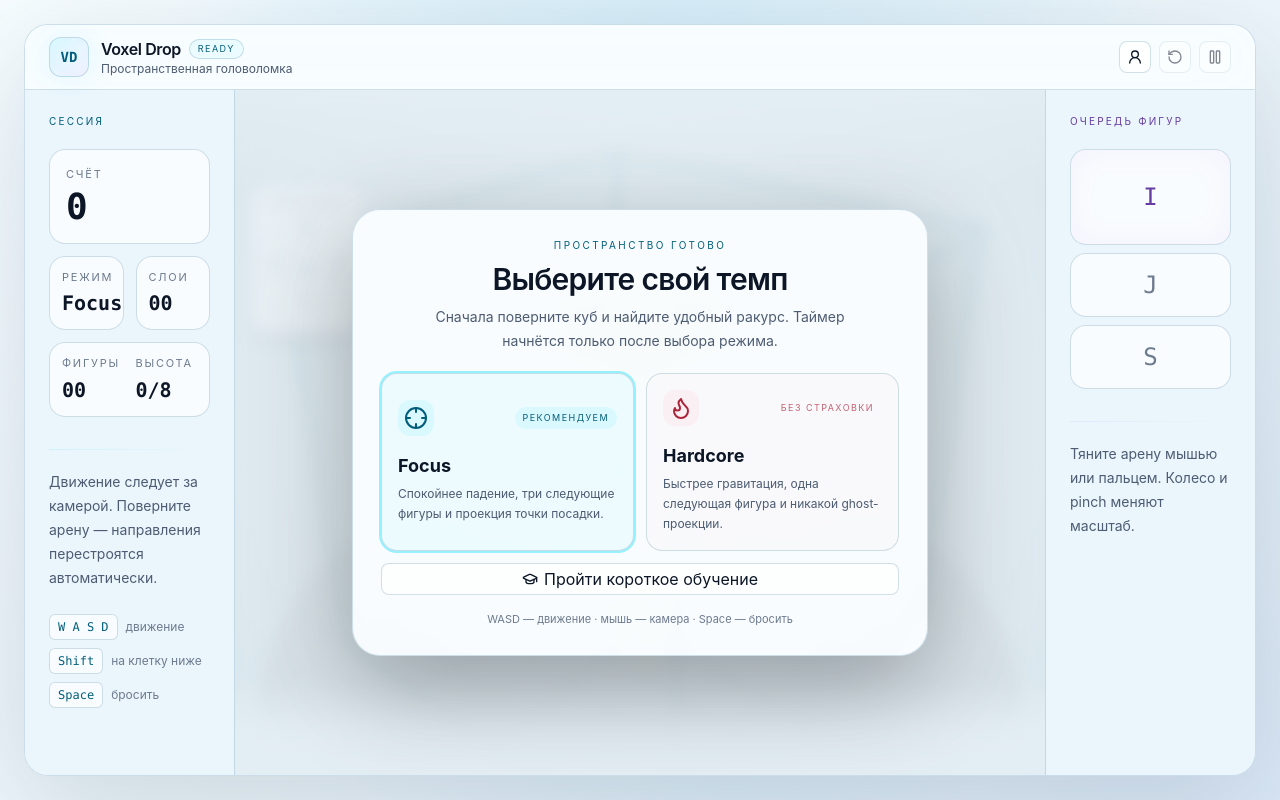
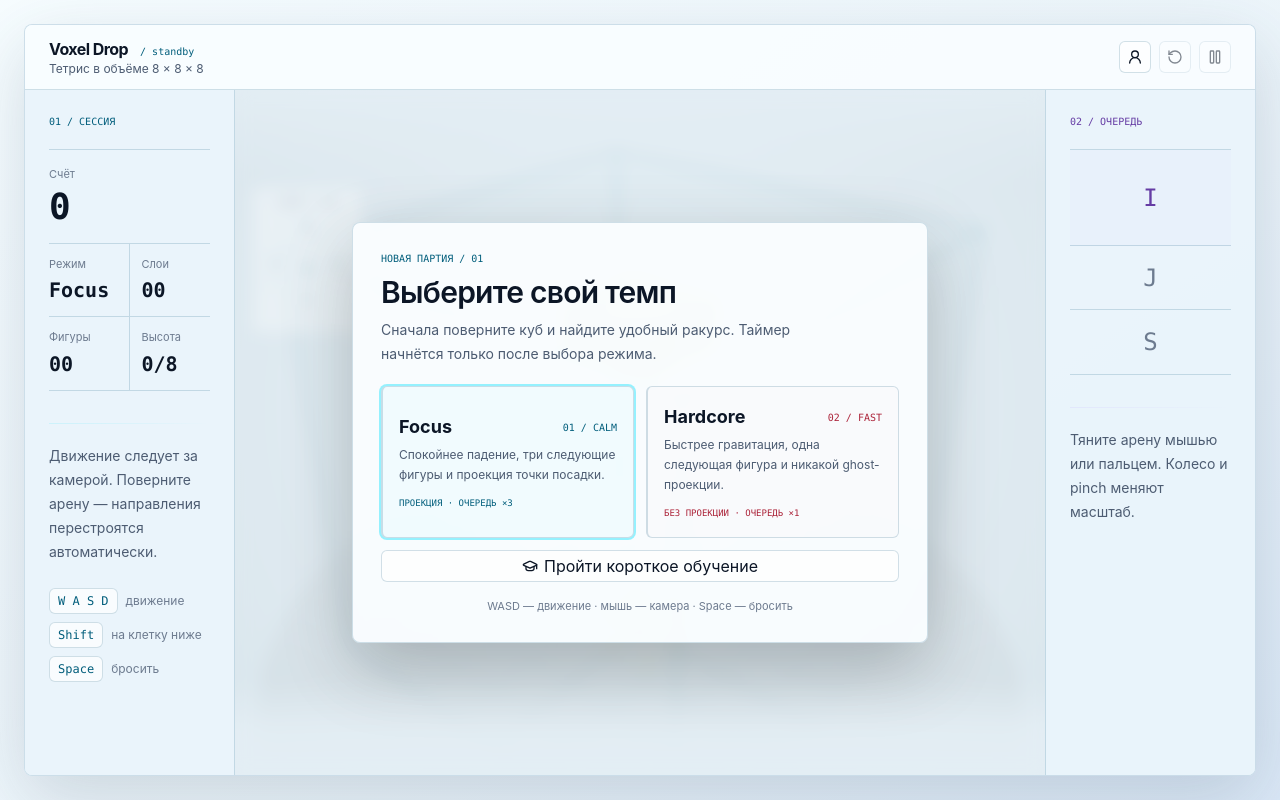
Before and after one commit to fsaidad/voxel-drop-3d, a Next.js app: page / in a window 1280 px wide. Built offline with nearby package versions, Linux system fonts and the light colour scheme.

Commit message:
style: give the game a distinct visual language

```diff
--- a/app/globals.css
+++ b/app/globals.css
@@ -43,7 +43,7 @@
   --accent-violet-text: oklch(0.46 0.16 298);
   --accent-rose-text: oklch(0.49 0.17 18);
   --shell-shadow: rgb(43 68 91 / 18%);
-  --radius: 0.85rem;
+  --radius: 0.5rem;
 }
 
 @media (prefers-color-scheme: dark) {
@@ -99,14 +99,12 @@ body {
 body {
   margin: 0;
   color: var(--foreground);
-  background:
-    radial-gradient(circle at 52% 38%, var(--page-glow), transparent 36rem),
-    linear-gradient(
-      145deg,
-      var(--page-start),
-      var(--background) 55%,
-      var(--page-end)
-    );
+  background: linear-gradient(
+    145deg,
+    var(--page-start),
+    var(--background) 55%,
+    var(--page-end)
+  );
   font-family:
     Inter,
     ui-sans-serif,
@@ -129,7 +127,7 @@ button {
 .game-shell {
   border-color: var(--border);
   background: var(--shell);
-  box-shadow: 0 30px 120px var(--shell-shadow);
+  box-shadow: 0 22px 70px var(--shell-shadow);
 }
 
 .game-header {
@@ -184,7 +182,7 @@ button {
 
 .game-modal::backdrop {
   background: var(--overlay);
-  backdrop-filter: blur(12px);
+  backdrop-filter: blur(6px);
 }
 
 .theme-muted {
--- a/src/shared/ui/button.tsx
+++ b/src/shared/ui/button.tsx
@@ -3,7 +3,7 @@ import { cva, type VariantProps } from 'class-variance-authority';
 import { cn } from '@/src/shared/lib';
 
 const buttonVariants = cva(
-  "group/button inline-flex shrink-0 items-center justify-center rounded-lg border border-transparent bg-clip-padding text-sm font-medium whitespace-nowrap transition-all outline-none select-none focus-visible:border-ring focus-visible:ring-3 focus-visible:ring-ring/50 active:not-aria-[haspopup]:translate-y-px disabled:pointer-events-none disabled:opacity-50 aria-invalid:border-destructive aria-invalid:ring-3 aria-invalid:ring-destructive/20 dark:aria-invalid:border-destructive/50 dark:aria-invalid:ring-destructive/40 [&_svg]:pointer-events-none [&_svg]:shrink-0 [&_svg:not([class*='size-'])]:size-4",
+  "group/button inline-flex shrink-0 items-center justify-center rounded-md border border-transparent bg-clip-padding text-sm font-medium whitespace-nowrap transition-all outline-none select-none focus-visible:border-ring focus-visible:ring-3 focus-visible:ring-ring/50 active:not-aria-[haspopup]:translate-y-px disabled:pointer-events-none disabled:opacity-50 aria-invalid:border-destructive aria-invalid:ring-3 aria-invalid:ring-destructive/20 dark:aria-invalid:border-destructive/50 dark:aria-invalid:ring-destructive/40 [&_svg]:pointer-events-none [&_svg]:shrink-0 [&_svg:not([class*='size-'])]:size-4",
   {
     variants: {
       variant: {
--- a/src/widgets/game-scene/ui/game-hud.tsx
+++ b/src/widgets/game-scene/ui/game-hud.tsx
@@ -32,22 +32,19 @@ export function GameHeader({
   const canPause =
     snapshot.status === 'running' || snapshot.status === 'paused';
   return (
-    <header className="game-header relative z-30 flex items-center justify-between border-b px-4 py-3 backdrop-blur-xl sm:px-6">
-      <div className="flex items-center gap-3">
-        <span className="theme-cyan grid h-10 w-10 place-items-center rounded-xl border border-cyan-300/30 bg-gradient-to-br from-cyan-300/20 to-violet-400/10 font-mono text-sm font-bold shadow-[0_0_28px_rgba(57,221,255,.12)]">
-          VD
-        </span>
+    <header className="game-header relative z-30 flex items-center justify-between border-b px-4 py-3 sm:px-6">
       <div>
-          <div className="flex items-center gap-2">
-            <h1 className="font-semibold tracking-tight">Voxel Drop</h1>
+        <div className="flex items-baseline gap-3">
+          <h1 className="text-base font-bold tracking-[-0.035em]">
+            Voxel Drop
+          </h1>
           <span
-              className={`hidden rounded-full border px-2 py-0.5 text-[9px] uppercase tracking-[.16em] sm:inline ${snapshot.mode === 'hardcore' ? 'theme-rose border-rose-300/20 bg-rose-300/8' : 'theme-cyan border-cyan-300/20 bg-cyan-300/8'}`}
+            className={`hidden font-mono text-[10px] sm:inline ${snapshot.mode === 'hardcore' ? 'theme-rose' : 'theme-cyan'}`}
           >
-              {snapshot.status === 'ready' ? 'Ready' : snapshot.mode}
+            / {snapshot.status === 'ready' ? 'standby' : snapshot.mode}
           </span>
         </div>
-          <p className="theme-muted text-xs">Пространственная головоломка</p>
-        </div>
+        <p className="theme-muted text-xs">Тетрис в объёме 8 × 8 × 8</p>
       </div>
       <div className="flex items-center gap-2">
         <div className="mr-1 hidden text-right sm:block lg:hidden">
@@ -100,36 +97,38 @@ export function SessionSidebar({
 }) {
   return (
     <aside className="game-sidebar hidden border-r p-6 lg:block">
-      <p className="theme-cyan text-[10px] uppercase tracking-[.22em]">
-        Сессия
-      </p>
-      <div className="game-stat mt-5 rounded-2xl border p-4">
+      <p className="theme-cyan font-mono text-[10px]">01 / СЕССИЯ</p>
+      <div className="mt-5 border-y py-4">
         <Metric
           label="Счёт"
           value={snapshot.score.toLocaleString('ru-RU')}
           large
         />
       </div>
-      <div className="mt-3 grid grid-cols-2 gap-3">
-        <div className="game-stat rounded-2xl border p-3">
+      <div className="grid grid-cols-2 border-b">
+        <div className="border-r py-3 pr-3">
           <Metric
             label="Режим"
             value={snapshot.mode === 'focus' ? 'Focus' : 'Hard'}
           />
         </div>
-        <div className="game-stat rounded-2xl border p-3">
+        <div className="py-3 pl-3">
           <Metric
             label="Слои"
             value={String(snapshot.layers).padStart(2, '0')}
           />
         </div>
       </div>
-      <div className="game-stat mt-3 grid grid-cols-2 gap-3 rounded-2xl border p-3">
+      <div className="grid grid-cols-2 border-b">
+        <div className="border-r py-3 pr-3">
           <Metric
             label="Фигуры"
             value={String(snapshot.pieces).padStart(2, '0')}
           />
+        </div>
+        <div className="py-3 pl-3">
           <Metric label="Высота" value={`${snapshot.height}/${BOARD_SIZE}`} />
+        </div>
       </div>
       <div className="mt-8 h-px bg-gradient-to-r from-cyan-300/20 to-transparent" />
       <p className="theme-muted mt-5 text-sm leading-6">
@@ -148,14 +147,12 @@ export function SessionSidebar({
 export function NextSidebar({ snapshot }: { readonly snapshot: GameSnapshot }) {
   return (
     <aside className="game-sidebar hidden border-l p-6 lg:block">
-      <p className="theme-violet text-[10px] uppercase tracking-[.22em]">
-        Очередь фигур
-      </p>
-      <div className="mt-5 grid gap-2">
+      <p className="theme-violet font-mono text-[10px]">02 / ОЧЕРЕДЬ</p>
+      <div className="mt-5 border-y">
         {snapshot.next.map((piece, index) => (
           <div
             key={`${piece}-${index}`}
-            className={`game-stat grid place-items-center rounded-2xl border font-mono text-2xl ${index === 0 ? 'theme-violet h-24 border-violet-300/20 bg-violet-300/[.06] shadow-[inset_0_0_32px_rgba(168,85,247,.06)]' : 'theme-subtle h-16'}`}
+            className={`grid place-items-center border-b font-mono text-2xl last:border-b-0 ${index === 0 ? 'theme-violet h-24 bg-violet-300/[.045]' : 'theme-subtle h-16'}`}
           >
             {piece}
           </div>
@@ -173,8 +170,8 @@ export function MobileHud({ snapshot }: { readonly snapshot: GameSnapshot }) {
   return (
     <div className="pointer-events-none absolute inset-x-4 top-4 flex items-start justify-between lg:hidden">
       <Metric label="Счёт" value={snapshot.score.toLocaleString('ru-RU')} />
-      <div className="game-glass theme-violet rounded-full border px-3 py-1.5 text-[9px] uppercase tracking-[.16em] backdrop-blur-md">
-        Следующая · <strong>{snapshot.next[0]}</strong>
+      <div className="game-glass theme-violet border px-3 py-1.5 font-mono text-[9px]">
+        NEXT / <strong>{snapshot.next[0]}</strong>
       </div>
       <Metric label="Слои" value={String(snapshot.layers).padStart(2, '0')} />
     </div>
@@ -187,12 +184,10 @@ export function DirectionCompass() {
   const left = { dx: -basis.right.dx, dz: -basis.right.dz };
   return (
     <div
-      className="game-glass pointer-events-none absolute left-3 top-24 z-10 w-28 rounded-2xl border p-2.5 text-center shadow-lg backdrop-blur-md sm:left-4"
+      className="game-glass pointer-events-none absolute left-3 top-24 z-10 w-28 rounded-md border p-2.5 text-center sm:left-4"
       aria-label="Направления движения относительно камеры"
     >
-      <p className="theme-subtle text-[8px] uppercase tracking-[.18em]">
-        Направления
-      </p>
+      <p className="theme-subtle font-mono text-[8px]">КАМЕРА / ХОД</p>
       <div className="mt-2 grid grid-cols-3 items-center gap-1 font-mono text-[9px]">
         <span />
         <CompassKey keyName="W" direction={axisLabel(basis.forward)} />
@@ -234,7 +229,7 @@ export function MobileControls({ status }: { readonly status: GameStatus }) {
   const pauseDisabled = status !== 'running' && status !== 'paused';
   return (
     <div className="absolute inset-x-3 bottom-3 z-20 grid grid-cols-[1fr_auto_1fr] items-end gap-2 sm:hidden">
-      <div className="game-glass grid grid-cols-3 gap-1 rounded-2xl border p-1.5 shadow-2xl backdrop-blur-xl">
+      <div className="game-glass grid grid-cols-3 gap-1 rounded-md border p-1.5">
         <span />
         <Control
           icon={<ArrowUp />}
@@ -264,7 +259,7 @@ export function MobileControls({ status }: { readonly status: GameStatus }) {
       </div>
       <div className="grid gap-1">
         <Button
-          className="h-11 rounded-xl px-3 shadow-[0_0_24px_rgba(57,221,255,.18)]"
+          className="h-11 rounded-md px-3"
           onClick={drop}
           disabled={actionDisabled}
         >
@@ -272,14 +267,14 @@ export function MobileControls({ status }: { readonly status: GameStatus }) {
         </Button>
         <Button
           variant="outline"
-          className="game-glass h-9 rounded-xl px-3 text-[11px] backdrop-blur-xl"
+          className="game-glass h-9 rounded-md px-3 text-[11px]"
           onClick={softDrop}
           disabled={actionDisabled}
         >
           <ChevronsDown /> Ниже
         </Button>
       </div>
-      <div className="game-glass grid grid-cols-2 gap-1 rounded-2xl border p-1.5 shadow-2xl backdrop-blur-xl">
+      <div className="game-glass grid grid-cols-2 gap-1 rounded-md border p-1.5">
         <AxisControl
           axis="X"
           direction={-1}
@@ -352,9 +347,7 @@ function Metric({
 }) {
   return (
     <div>
-      <span className="theme-subtle block text-[11px] uppercase tracking-[.16em]">
-        {label}
-      </span>
+      <span className="theme-subtle block text-[11px]">{label}</span>
       <strong
         className={`mt-1 block font-mono tabular-nums ${large ? 'text-4xl' : 'text-xl'}`}
       >
--- a/src/widgets/game-scene/ui/game-overlays.tsx
+++ b/src/widgets/game-scene/ui/game-overlays.tsx
@@ -1,15 +1,7 @@
 'use client';
 
 import { useEffect, useRef } from 'react';
-import {
-  Crosshair,
-  Eye,
-  Flame,
-  GraduationCap,
-  House,
-  Play,
-  RotateCcw,
-} from 'lucide-react';
+import { Eye, GraduationCap, House, Play, RotateCcw } from 'lucide-react';
 import { getAchievement } from '@/src/entities/achievement';
 import type {
   GameFeedback as Feedback,
@@ -51,21 +43,19 @@ export function ReadyOverlay({
     <div className="game-overlay pointer-events-none absolute inset-0 z-40 grid place-items-center p-4 backdrop-blur-sm sm:p-6">
       <dialog
         open
-        className="game-dialog pointer-events-auto relative m-0 max-h-[calc(100dvh-6rem)] w-full max-w-xl overflow-y-auto overscroll-contain rounded-[1.75rem] border p-5 text-inherit shadow-[0_30px_100px_rgba(0,0,0,.32)] sm:p-7"
+        className="game-dialog pointer-events-auto relative m-0 max-h-[calc(100dvh-6rem)] w-full max-w-xl overflow-y-auto overscroll-contain rounded-lg border p-5 text-inherit shadow-[0_24px_70px_rgba(0,0,0,.24)] sm:p-7"
         aria-modal="false"
         aria-labelledby="ready-title"
       >
-        <div className="text-center">
-          <p className="theme-cyan text-[10px] uppercase tracking-[.24em]">
-            Пространство готово
-          </p>
+        <div>
+          <p className="theme-cyan font-mono text-[10px]">НОВАЯ ПАРТИЯ / 01</p>
           <h2
             id="ready-title"
             className="mt-2 text-2xl font-semibold tracking-tight sm:text-3xl"
           >
             Выберите свой темп
           </h2>
-          <p className="theme-muted mx-auto mt-2 max-w-md text-sm leading-6">
+          <p className="theme-muted mt-2 max-w-md text-sm leading-6">
             Сначала поверните куб и найдите удобный ракурс. Таймер начнётся
             только после выбора режима.
           </p>
@@ -74,16 +64,12 @@ export function ReadyOverlay({
           <ModeButton
             buttonRef={primaryAction}
             mode="focus"
-            icon={<Crosshair />}
-            badge="Рекомендуем"
             title="Focus"
             description="Спокойнее падение, три следующие фигуры и проекция точки посадки."
             onStart={onStart}
           />
           <ModeButton
             mode="hardcore"
-            icon={<Flame />}
-            badge="Без страховки"
             title="Hardcore"
             description="Быстрее гравитация, одна следующая фигура и никакой ghost-проекции."
             onStart={onStart}
@@ -106,16 +92,12 @@ export function ReadyOverlay({
 
 function ModeButton({
   mode,
-  icon,
-  badge,
   title,
   description,
   onStart,
   buttonRef,
 }: {
   mode: GameMode;
-  icon: React.ReactNode;
-  badge: string;
   title: string;
   description: string;
   onStart: (mode: GameMode) => void;
@@ -126,24 +108,24 @@ function ModeButton({
     <button
       ref={buttonRef}
       type="button"
-      className={`group rounded-2xl border p-4 text-left transition focus-visible:outline-none focus-visible:ring-2 ${focus ? 'border-cyan-300/25 bg-cyan-300/[.07] hover:border-cyan-200/45 hover:bg-cyan-300/[.11] focus-visible:ring-cyan-300/60' : 'border-rose-300/15 bg-rose-300/[.035] hover:border-rose-300/35 hover:bg-rose-300/[.07] focus-visible:ring-rose-300/50'}`}
+      className={`group rounded-md border border-l-2 p-4 text-left transition focus-visible:outline-none focus-visible:ring-2 ${focus ? 'border-cyan-300/30 bg-cyan-300/[.045] hover:border-cyan-200/55 focus-visible:ring-cyan-300/60' : 'border-rose-300/20 bg-rose-300/[.025] hover:border-rose-300/45 focus-visible:ring-rose-300/50'}`}
       onClick={() => onStart(mode)}
     >
       <span className="flex items-center justify-between">
+        <strong className="text-lg">{title}</strong>
         <span
-          className={`${focus ? 'theme-cyan bg-cyan-300/12' : 'theme-rose bg-rose-300/10'} grid size-9 place-items-center rounded-xl`}
+          className={`${focus ? 'theme-cyan' : 'theme-rose'} font-mono text-[10px]`}
         >
-          {icon}
-        </span>
-        <span
-          className={`${focus ? 'theme-cyan bg-cyan-300/12' : 'theme-rose opacity-70'} rounded-full px-2 py-1 text-[9px] uppercase tracking-[.16em]`}
-        >
-          {badge}
+          {focus ? '01' : '02'} / {focus ? 'CALM' : 'FAST'}
         </span>
       </span>
-      <strong className="mt-4 block text-lg">{title}</strong>
       <span className="theme-muted mt-1 block text-xs leading-5">
         {description}
+      </span>
+      <span
+        className={`${focus ? 'theme-cyan' : 'theme-rose'} mt-3 block font-mono text-[9px]`}
+      >
+        {focus ? 'ПРОЕКЦИЯ · ОЧЕРЕДЬ ×3' : 'БЕЗ ПРОЕКЦИИ · ОЧЕРЕДЬ ×1'}
       </span>
     </button>
   );
@@ -187,10 +169,10 @@ export function StatusOverlay({
           </output>
         )}
         <section
-          className="game-dialog pointer-events-auto flex w-full max-w-lg items-center gap-3 rounded-2xl border p-3 pr-3 shadow-2xl backdrop-blur-xl sm:p-4"
+          className="game-dialog pointer-events-auto flex w-full max-w-lg items-center gap-3 rounded-md border p-3 pr-3 shadow-lg sm:p-4"
           aria-label="Игра на паузе"
         >
-          <span className="theme-cyan grid size-10 shrink-0 place-items-center rounded-xl bg-cyan-300/10">
+          <span className="theme-cyan shrink-0">
             <Eye />
           </span>
           <div className="min-w-0 flex-1">
@@ -222,7 +204,7 @@ export function StatusOverlay({
     <div className="game-overlay absolute inset-0 z-40 grid place-items-center p-6 backdrop-blur-md">
       <dialog
         ref={dialog}
-        className="game-dialog game-modal m-auto max-h-[calc(100dvh-6rem)] w-full max-w-sm overflow-y-auto rounded-3xl border p-7 text-center text-inherit shadow-[0_28px_90px_rgba(0,0,0,.3)]"
+        className="game-dialog game-modal m-auto max-h-[calc(100dvh-6rem)] w-full max-w-sm overflow-y-auto rounded-lg border p-7 text-center text-inherit shadow-[0_24px_70px_rgba(0,0,0,.24)]"
         aria-modal="true"
         aria-labelledby="status-title"
       >
@@ -241,7 +223,7 @@ export function StatusOverlay({
           </p>
         )}
         {sessionSummary && sessionSummary.unlockedAchievements.length > 0 && (
-          <div className="game-stat mt-4 rounded-2xl border p-3 text-left">
+          <div className="game-stat mt-4 rounded-md border p-3 text-left">
             <p className="theme-violet text-[9px] uppercase tracking-[.16em]">
               Получено за партию
             </p>
@@ -323,7 +305,7 @@ export function TutorialOverlay({
   const current = ['camera', 'move', 'yaw', 'tilt', 'drop'].indexOf(step);
   return (
     <aside className="pointer-events-none absolute inset-x-3 bottom-40 z-30 sm:inset-x-auto sm:bottom-5 sm:left-5 sm:w-80">
-      <div className="game-dialog rounded-2xl border p-4 shadow-2xl backdrop-blur-xl">
+      <div className="game-dialog rounded-md border p-4 shadow-lg">
         <div className="flex items-center justify-between gap-3">
           <span className="theme-cyan text-[9px] uppercase tracking-[.2em]">
             Обучение
--- a/src/widgets/game-scene/ui/game-preview.tsx
+++ b/src/widgets/game-scene/ui/game-preview.tsx
@@ -53,7 +53,7 @@ export function GamePreview() {
 
   return (
     <main className="h-dvh overflow-hidden p-0 sm:p-4 lg:p-6">
-      <div className="game-shell mx-auto grid h-full max-w-[1600px] grid-rows-[auto_minmax(0,1fr)] overflow-hidden backdrop-blur-xl sm:rounded-[1.5rem] sm:border">
+      <div className="game-shell mx-auto grid h-full max-w-[1600px] grid-rows-[auto_minmax(0,1fr)] overflow-hidden sm:rounded-lg sm:border">
         <GameHeader snapshot={snapshot} onOpenProfile={openProfile} />
         <section className="grid min-h-0 lg:grid-cols-[210px_minmax(0,1fr)_210px]">
           <SessionSidebar snapshot={snapshot} />
```
Also changed, not shown: src/features/player-progression/ui/progression-ui.tsx (+7 -7 lines). Lines whose indentation alone changed are shown as unchanged.
